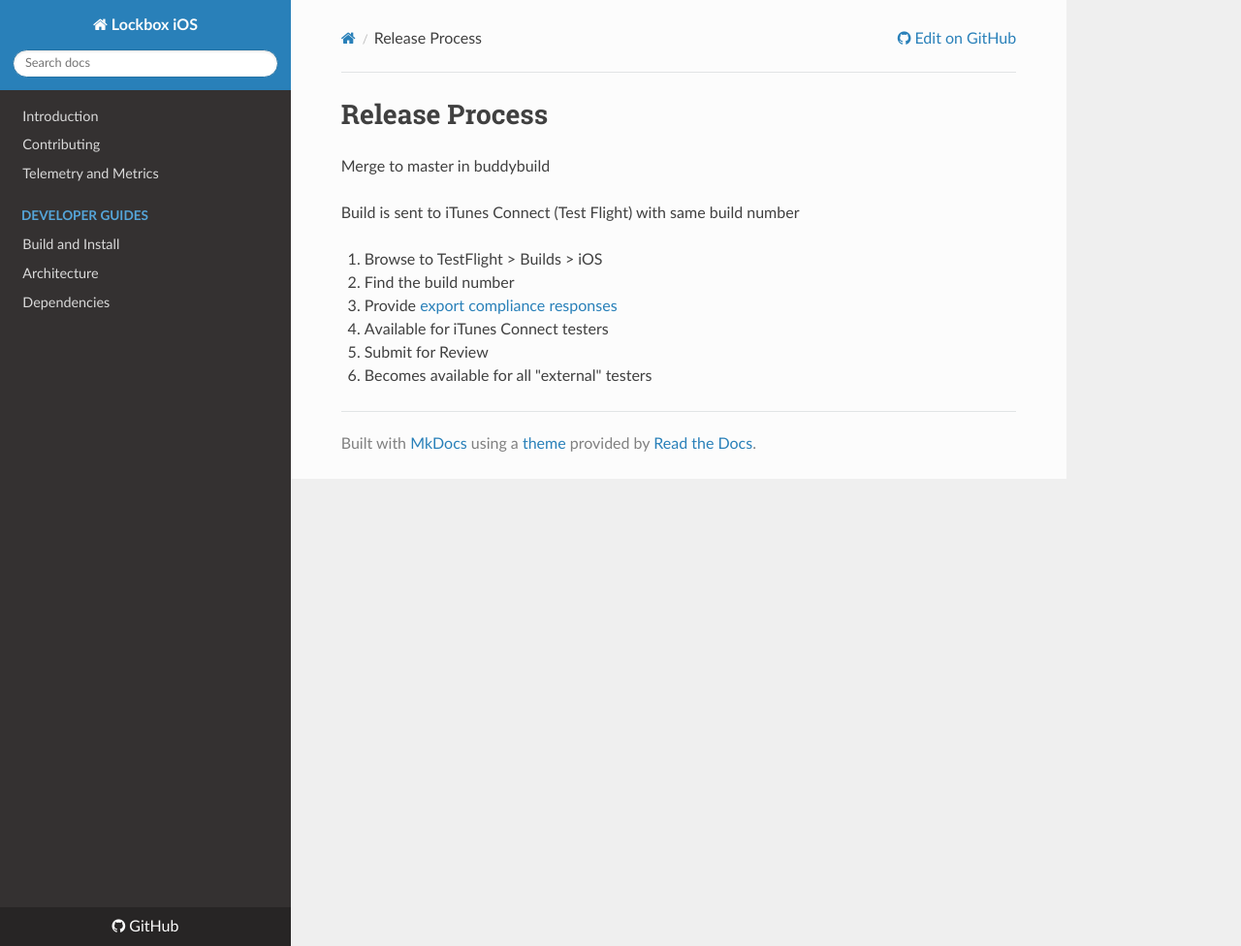
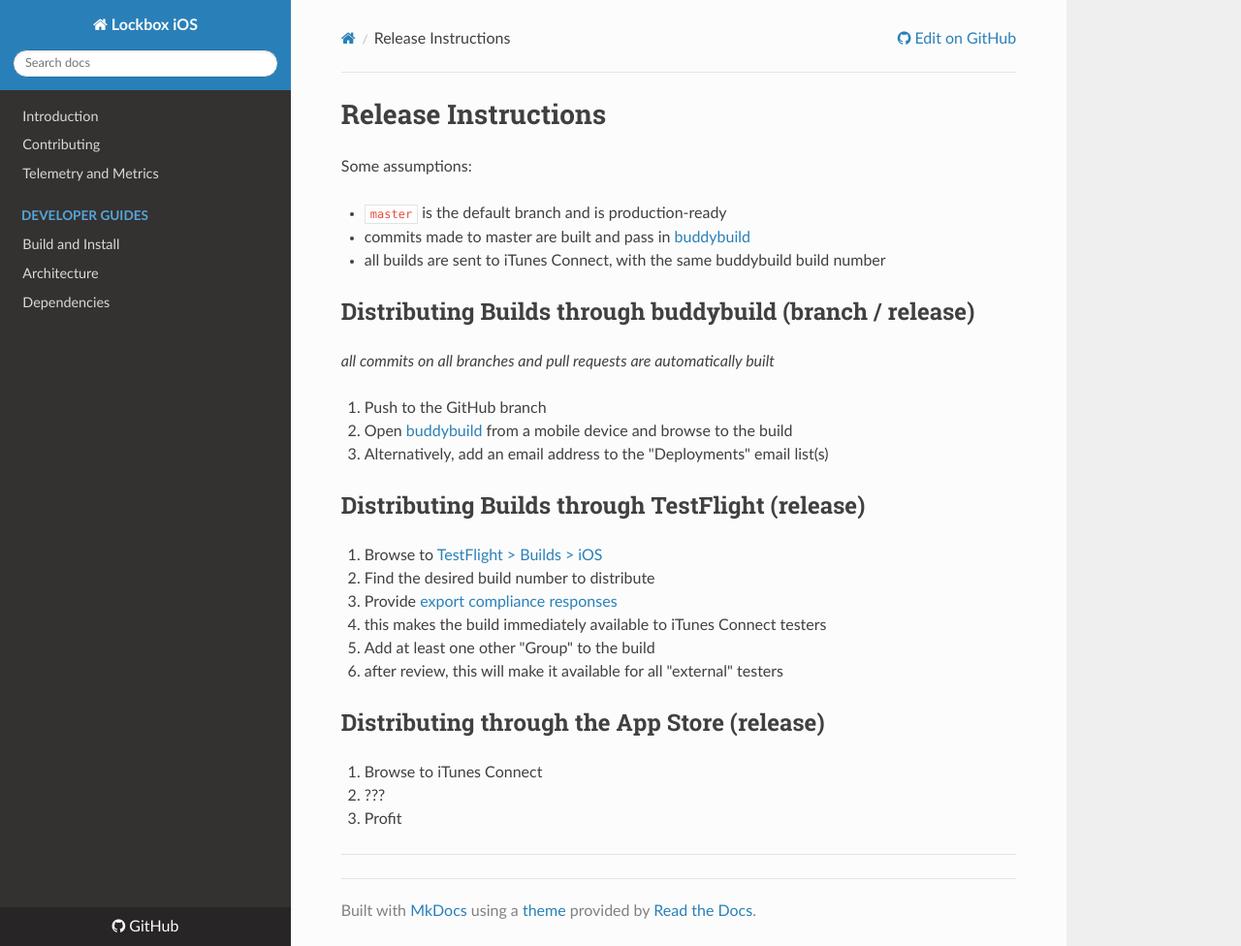
Before and after one commit to mozilla-lockwise/lockwise-ios, an MkDocs documentation site: the page built from docs/releases.md, in a window 1280 px wide and 976 px high. Shown: the whole window at 97% size. Built offline with MkDocs 1.6.1, drawn with Linux system fonts in a browser that asks for light colours; nearby versions of some CDN libraries; old or Windows-style settings are respelled for this version of MkDocs.

Commit message:
Quick release instructions and links

```diff
--- a/docs/releases.md
+++ b/docs/releases.md
@@ -1,12 +1,35 @@
-# Release Process
+# Release Instructions
 
-Merge to master in buddybuild
+Some assumptions:
 
-Build is sent to iTunes Connect (Test Flight) with same build number
+- `master` is the default branch and is production-ready
+- commits made to master are built and pass in [buddybuild][1]
+- all builds are sent to iTunes Connect, with the same buddybuild build number
 
-1. Browse to TestFlight > Builds > iOS
-2. Find the build number
+## Distributing Builds through buddybuild (branch / release)
+
+_all commits on all branches and pull requests are automatically built_
+
+1. Push to the GitHub branch
+2. Open [buddybuild][1] from a mobile device and browse to the build
+3. Alternatively, add an email address to the "Deployments" email list(s)
+
+## Distributing Builds through TestFlight (release)
+
+1. Browse to [TestFlight > Builds > iOS][2]
+2. Find the desired build number to distribute
 3. Provide [export compliance responses](export-compliance.md)
-  - Available for iTunes Connect testers
-4. Submit for Review
-  - Becomes available for all "external" testers
+  - this makes the build immediately available to iTunes Connect testers
+4. Add at least one other "Group" to the build
+  - after review, this will make it available for all "external" testers
+
+## Distributing through the App Store (release)
+
+1. Browse to iTunes Connect
+2. ???
+3. Profit
+
+---
+
+[1]: https://dashboard.buddybuild.com/apps/5a0ddb736e19370001034f85
+[2]: https://itunesconnect.apple.com/WebObjects/iTunesConnect.woa/ra/ng/app/1314000270/testflight?section=iosbuilds
```
